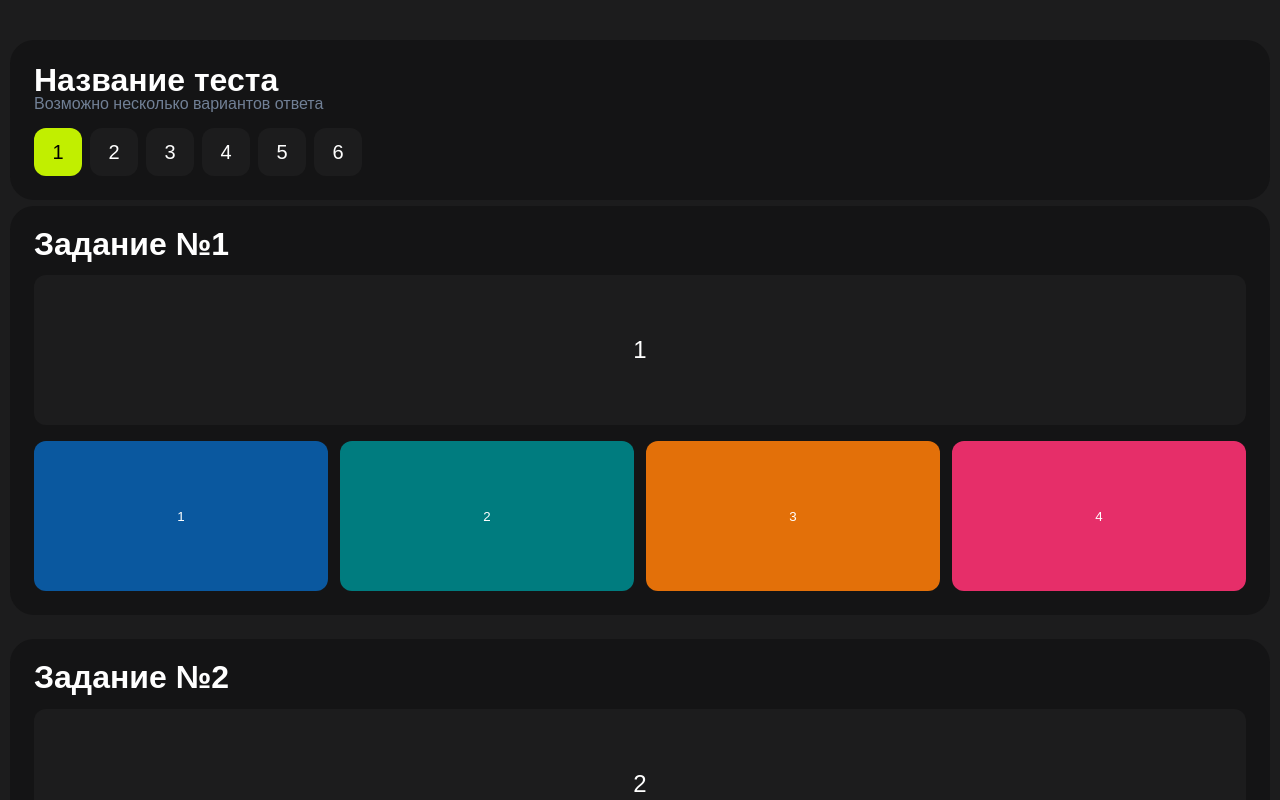
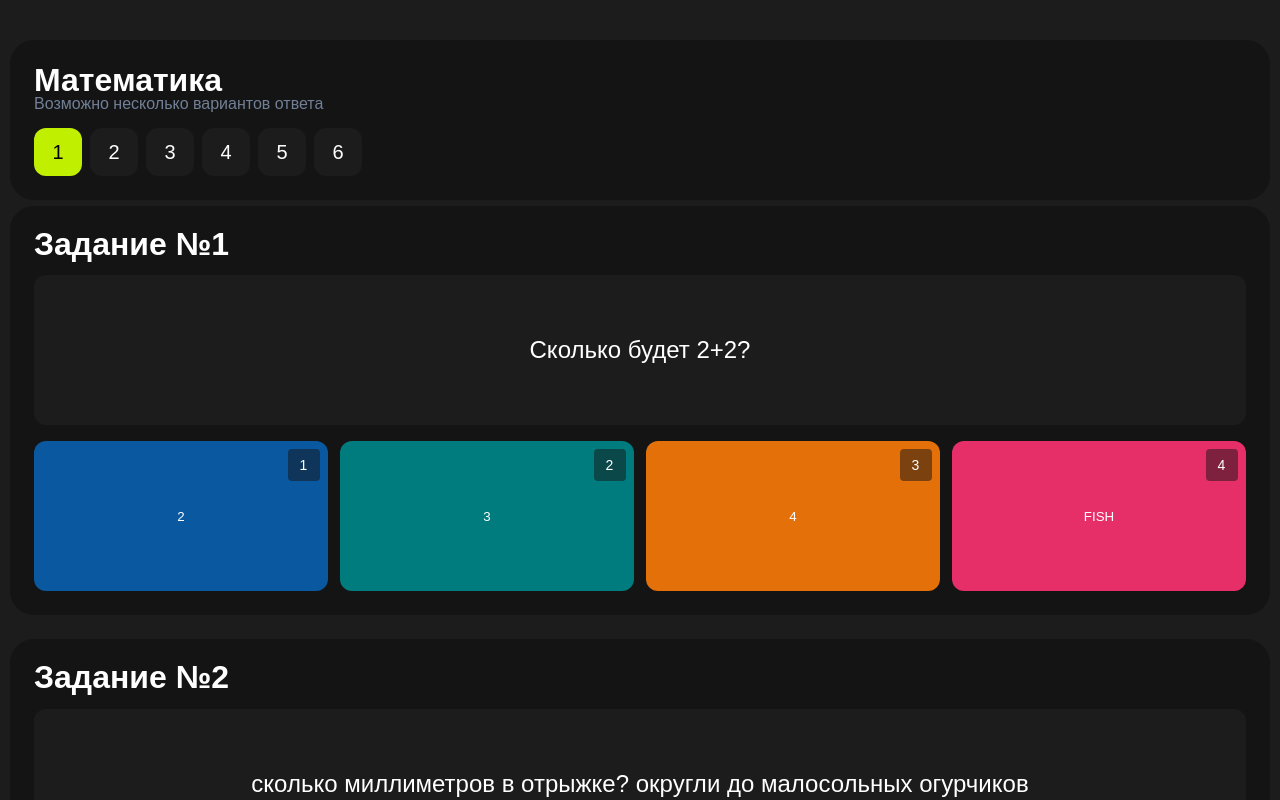
Before and after one commit to grin0leo/valltest, a Next.js app: page /main/solve_test in a window 1280 px wide. Shown: the top 800 px of the page. Built offline with nearby package versions, Linux system fonts and the light colour scheme.

Commit message:
solve_test in progress, very close

```diff
--- a/src/components/SolveTestPage/EndButton/endButton.module.css
+++ b/src/components/SolveTestPage/EndButton/endButton.module.css
@@ -1,4 +1,47 @@
+.notice {
+    width: 423px;
+    height: 44px;
+    background-color: rgba(255, 255, 255, 0.1);
+    border-radius: 12px;
+    font-family: Arial;
+    font-weight: 400;
+    font-size: 14px;
+    line-height: 20px;
+    letter-spacing: 0%;
+    color: rgba(255, 255, 255, 0.4);
+    display: flex;
+    justify-content: center;
+    align-items: center;
+    margin-bottom: 8px;
+}
+
 .button_end {
     height: 54px;
+    display: flex;
+    justify-content: center;
+    align-items: center;
+    width: 100%;
+    border: none;
+    outline: 2px solid rgba(193, 239, 0, 1);
+    outline-offset: -2px;
+    background-color: transparent;
+    color: white;
+    border-radius: 12px;
+    font-family: Arial;
+    font-weight: 400;
+    font-size: 20px;
+    line-height: 100%;
+    letter-spacing: 0%;
+    margin-bottom: 24px;
+    cursor: not-allowed;
+}
 
+.button_end_active {
+    background-color: rgba(193, 239, 0, 1);
+    color: black;
+    cursor: pointer;
 }
+
+.button_end_active:active {
+    background-color: rgba(191, 239, 0, 0.8);
+}
--- a/src/components/SolveTestPage/EndButton/index.tsx
+++ b/src/components/SolveTestPage/EndButton/index.tsx
@@ -32,7 +32,7 @@ export function EndButton({ testName, userAnswers, isDisabled }: Props) {
                 </div>
             )}
             <button
-                className={clsx(css.button_end, { [css.active]: !isDisabled })}
+                className={clsx(css.button_end, !isDisabled && css.button_end_active)}
                 disabled={isDisabled}
                 onClick={handleSubmit}
             >
--- a/src/components/SolveTestPage/Problem/index.tsx
+++ b/src/components/SolveTestPage/Problem/index.tsx
@@ -40,6 +40,7 @@ export function Problem({
                     // Расчёт цвета кнопки
                     const colorClass = css[`color${(idx % 4) + 1}`];
                     return (
+                        <div className={css.position}>
                             <button
                                 key={answer.id}
                                 onClick={() => handleAnswerClick(answer.id)}
@@ -52,6 +53,10 @@ export function Problem({
                             >
                                 {answer.value}
                             </button>
+                            <div className={css.problem_answer_id}>
+                                {answer.id}
+                            </div>
+                        </div>
                     );
                 })}
             </div>
--- a/src/components/SolveTestPage/Problem/problem.module.css
+++ b/src/components/SolveTestPage/Problem/problem.module.css
@@ -1,3 +1,10 @@
+.position {
+    display: flex;
+    flex-direction: row;
+    width: 100%;
+    position: relative;
+}
+
 .problem_content {
     display: flex;
     flex-direction: column;
@@ -67,10 +74,34 @@
     display: flex;
     justify-content: center;
     align-items: center;
+    height: 150px;
     width: 100%;
-    height: 150px;
     border-radius: 12px;
     border: none;
     color: white;
     cursor: pointer;
+    position: relative;
+    flex-wrap: wrap;
+    word-break: break-all;
 }
+
+.problem_answer_id {
+    height: 32px;
+    width: 32px;
+    display: flex;
+    justify-content: center;
+    align-items: center;
+    color: white;
+    background-color: rgba(20, 20, 21, 0.5);
+    border-radius: 4px;
+    font-family: Arial;
+    font-weight: 400;
+    font-size: 14px;
+    line-height: 100%;
+    letter-spacing: 0%;
+    text-align: right;
+    right: 8.5px;
+    top: 8px;
+    position: absolute;
+    pointer-events: none;
+}
--- a/src/shared/ui/SolveTestPage/index.tsx
+++ b/src/shared/ui/SolveTestPage/index.tsx
@@ -7,36 +7,36 @@ import { EndButton } from '@/components/SolveTestPage/EndButton';
 import { useState } from 'react';
 
 const testData = {
-    testName: 'Название теста',
+    testName: 'Математика',
     problems: [
         {
             id: 1,
-            question: '1',
+            question: 'Сколько будет 2+2?',
             answers: [
-                { id: 1, value: '1' },
-                { id: 2, value: '2' },
-                { id: 3, value: '3' },
-                { id: 4, value: '4' },
+                { id: 1, value: '2' },
+                { id: 2, value: '3' },
+                { id: 3, value: '4' },
+                { id: 4, value: 'FISH' },
             ],
         },
         {
             id: 2,
-            question: '2',
+            question: 'сколько миллиметров в отрыжке? округли до малосольных огурчиков',
             answers: [
-                { id: 1, value: '1' },
-                { id: 2, value: '2' },
-                { id: 3, value: '3' },
-                { id: 4, value: '4' },
+                { id: 1, value: '34мм' },
+                { id: 2, value: '22мм' },
+                { id: 3, value: 'чебля' },
+                { id: 4, value: '249 рублей' },
             ],
         },
         {
             id: 3,
-            question: '3',
+            question: 'сколько миллиметров в отрыжке? округли до малосольных огурчиковсколько миллиметров в отрыжке? округли до малосольных огурчиковсколько миллиметров в отрыжке? округли до малосольных огурчиковсколько миллиметров в отрыжке? округли до малосольных огурчиковсколько миллиметров в отрыжке? округли до малосольных огурчиков',
             answers: [
-                { id: 1, value: '1' },
-                { id: 2, value: '2' },
-                { id: 3, value: '3' },
-                { id: 4, value: '4' },
+                { id: 1, value: 'сколько?' },
+                { id: 2, value: 'не мало' },
+                { id: 3, value: 'ты мне мозги не еби, я говорю сколько?' },
+                { id: 4, value: 'эээээээээээээээээ... ну.... эмммм... типа.... ээээмммм.... эээээээээээээээээ... ну.... эмммм... типа.... ээээмммм.... эээээээээээээээээ... ну.... эмммм... типа.... ээээмммм.... эээээээээээээээээ... ну.... эмммм... типа.... ээээмммм.... эээээээээээээээээ... ну.... эмммм... типа.... ээээмммм.... эээээээээээээээээ... ну.... эмммм... типа.... ээээмммм.... эээээээээээээээээ... ну.... эмммм... типа.... ээээмммм.... эээээээээээээээээ... ну.... эмммм... типа.... ээээмммм.... эээээээээээээээээ... ну.... эмммм... типа.... ээээмммм.... ' },
             ],
         },
         {
@@ -45,8 +45,19 @@ const testData = {
             answers: [
                 { id: 1, value: '1' },
                 { id: 2, value: '2' },
-                { id: 3, value: '3' },
-                { id: 4, value: '4' },
+                { id: 3, value: '2' },
+                { id: 4, value: '2' },
+                { id: 5, value: '2' },
+                { id: 6, value: '2' },
+                { id: 7, value: '2' },
+                { id: 8, value: '2' },
+                { id: 9, value: '2' },
+                { id: 10, value: '2' },
+                { id: 6, value: '2' },
+                { id: 6, value: '2' },
+                { id: 6, value: '2' },
+                { id: 6, value: '2' },
+                { id: 6, value: '2' },
             ],
         },
         {
@@ -55,8 +66,6 @@ const testData = {
             answers: [
                 { id: 1, value: '1' },
                 { id: 2, value: '2' },
-                { id: 3, value: '3' },
-                { id: 4, value: '4' },
             ],
         },
         {
@@ -64,9 +73,6 @@ const testData = {
             question: '6',
             answers: [
                 { id: 1, value: '1' },
-                { id: 2, value: '2' },
-                { id: 3, value: '3' },
-                { id: 4, value: '4' },
             ],
         },
     ],
--- a/src/shared/ui/SolveTestPage/solveTestPage.module.css
+++ b/src/shared/ui/SolveTestPage/solveTestPage.module.css
@@ -51,5 +51,9 @@
 }
 
 .footer {
-
+    width: 100%;
+    display: flex;
+    flex-direction: column;
+    min-width: 100%;
+    align-items: center;
 }
```
Lines whose indentation alone changed are shown as unchanged.
